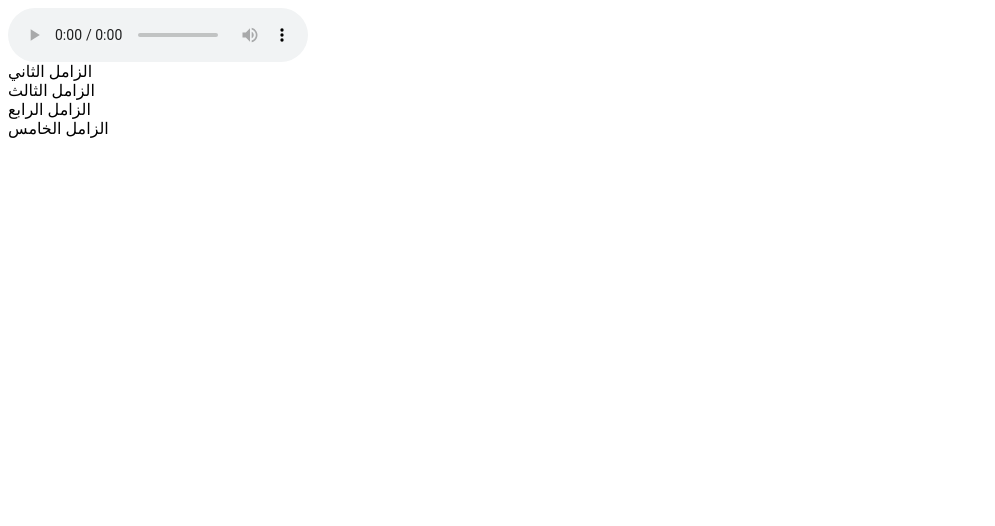
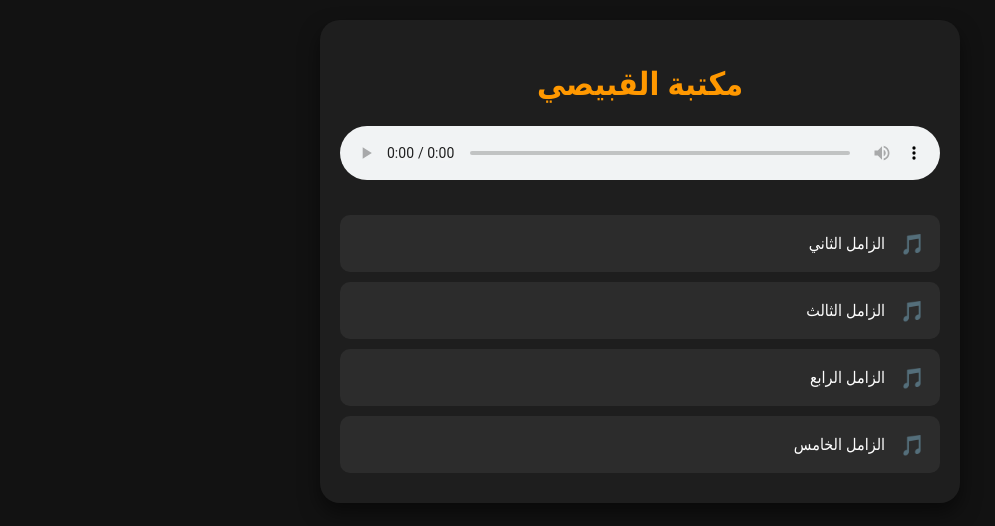
Before and after one commit to abrahymalkhal6-cmd/al-qubaisi, a plain HTML site: page index.html in a window 1280 px wide. Shown: the whole page, without its empty margins (0-995 px from the left). Drawn offline with Linux system fonts and the light colour scheme.

Commit message:
Update index.html

```diff
--- a/index.html
+++ b/index.html
@@ -1,17 +1,36 @@
+<!DOCTYPE html>
+<html lang="ar" dir="rtl">
+<head>
+    <meta charset="UTF-8">
+    <meta name="viewport" content="width=device-width, initial-scale=1.0">
+    <title>مكتبة زوامل القبيصي</title>
+    <style>
+        body { font-family: 'Segoe UI', Tahoma, sans-serif; background-color: #121212; color: #fff; margin: 0; padding: 20px; }
+        .container { max-width: 600px; margin: auto; background: #1e1e1e; padding: 20px; border-radius: 20px; box-shadow: 0 10px 20px rgba(0,0,0,0.5); }
+        h1 { text-align: center; color: #ff9800; }
+        audio { width: 100%; border-radius: 10px; margin-bottom: 20px; }
+        .list-item { background: #2c2c2c; padding: 15px; margin: 10px 0; border-radius: 10px; cursor: pointer; transition: 0.3s; display: flex; align-items: center; }
+        .list-item:hover { background: #ff9800; color: #000; transform: scale(1.02); }
+        .icon { margin-left: 15px; font-size: 20px; }
+    </style>
+</head>
+<body>
+    <div class="container">
+        <h1>مكتبة القبيصي</h1>
         <audio id="player" controls></audio>
 
         <div class="list-item" onclick="document.getElementById('player').src='ZAMIL%20(2).mp3'; document.getElementById('player').play();">
-    الزامل الثاني
+            <span class="icon">🎵</span> الزامل الثاني
         </div>
-
         <div class="list-item" onclick="document.getElementById('player').src='ZAMIL%20(3).mp3'; document.getElementById('player').play();">
-    الزامل الثالث
+            <span class="icon">🎵</span> الزامل الثالث
         </div>
-
         <div class="list-item" onclick="document.getElementById('player').src='ZAMIL%20(4).mp3'; document.getElementById('player').play();">
-    الزامل الرابع
+            <span class="icon">🎵</span> الزامل الرابع
         </div>
-
         <div class="list-item" onclick="document.getElementById('player').src='ZAMIL%20(5).mp3'; document.getElementById('player').play();">
-    الزامل الخامس
+            <span class="icon">🎵</span> الزامل الخامس
         </div>
+    </div>
+</body>
+</html>
```
Lines whose indentation alone changed are shown as unchanged.
